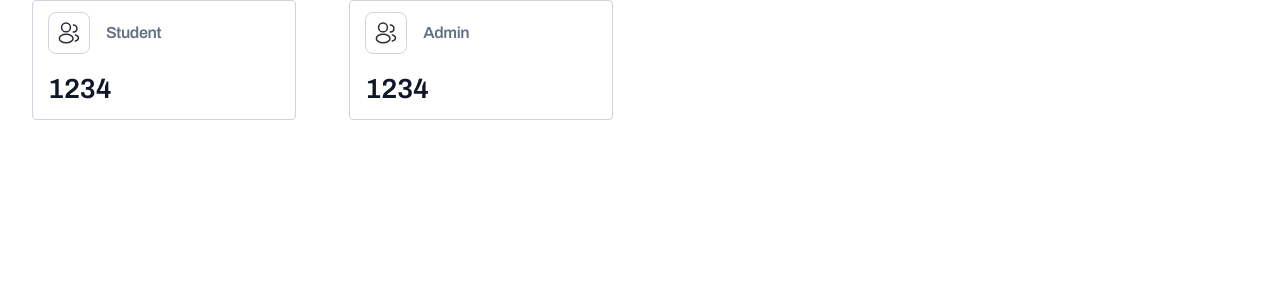
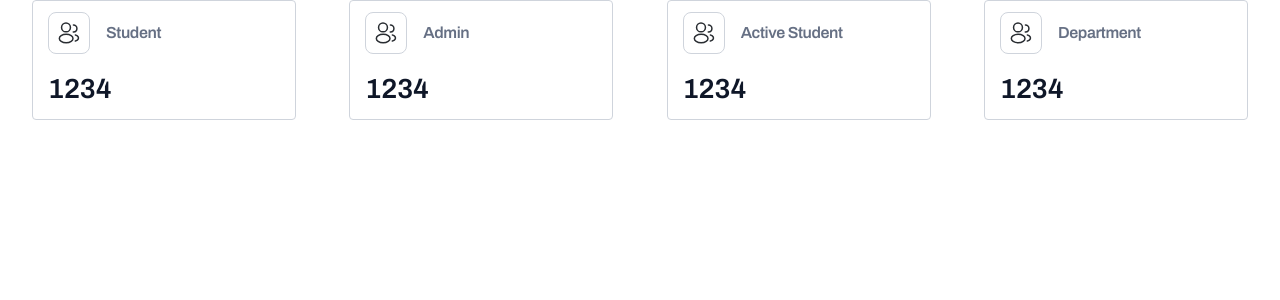
Before and after one commit to Nicocurtis16/Student-HelpDesk, an Angular app: page /dashboard in a window 1280 px wide. Shown: the top 300 px of the page. Built offline with nearby package versions, Linux system fonts and the light colour scheme.

Commit message:
update dashboard

```diff
--- a/src/app/Master-Dashboard/Layout/sidebar/sidebar.component.html
+++ b/src/app/Master-Dashboard/Layout/sidebar/sidebar.component.html
@@ -96,7 +96,7 @@
 
     <div class="h-[100%] w-screen ">
         <div class="h-[10%] w-[100%] mb-5"><app-top-panel></app-top-panel></div>
-        <div class="h-[87%] w-[100%] "><app-settings></app-settings></div>
+        <div class="h-[87%] w-[100%] "><app-dashboard-main></app-dashboard-main></div>
 
 
     </div>
--- a/src/app/Master-Dashboard/dashboard-main/dashboard-main.component.html
+++ b/src/app/Master-Dashboard/dashboard-main/dashboard-main.component.html
@@ -35,9 +35,43 @@
                 <div class="text-[#0f1728] text-[27.65px] font-semibold font-['Archivo'] leading-[34.56px]">1234</div>
             </div>
 
-        </div>        <div class="h-[120px] w-[264px] "></div>
-        <div class="h-[120px] w-[264px]"></div>
+        </div>
+        <div class="h-[120px] w-[264px] flex flex-col justify-between items-center border border-[#cfd4dc] rounded">
+            <div class="w-[232px] h-[43px]  mt-3 ">
+                <div class="h-10 justify-start items-center gap-4 inline-flex">
+                    <div class="p-2 bg-white rounded-lg border border-[#cfd4dc] justify-start items-start gap-2 flex">
+                        <div class="w-6 h-6 justify-center items-center flex">
+                            <div class="w-6 h-6 relative">
+                                <img src="../../../assets/profile-2user.svg" alt="">
+                            </div>
+                        </div>
+                    </div>
+                    <div class="text-[#667084] text-base font-semibold font-['Archivo'] leading-normal tracking-tight">Active Student</div>
+                </div>
+            </div>
+            <div class="w-[232px] h-[35px]  mb-3">
+                <div class="text-[#0f1728] text-[27.65px] font-semibold font-['Archivo'] leading-[34.56px]">1234</div>
+            </div>
 
+        </div>
+        <div class="h-[120px] w-[264px] flex flex-col justify-between items-center border border-[#cfd4dc] rounded">
+            <div class="w-[232px] h-[43px]  mt-3 ">
+                <div class="h-10 justify-start items-center gap-4 inline-flex">
+                    <div class="p-2 bg-white rounded-lg border border-[#cfd4dc] justify-start items-start gap-2 flex">
+                        <div class="w-6 h-6 justify-center items-center flex">
+                            <div class="w-6 h-6 relative">
+                                <img src="../../../assets/profile-2user.svg" alt="">
+                            </div>
+                        </div>
+                    </div>
+                    <div class="text-[#667084] text-base font-semibold font-['Archivo'] leading-normal tracking-tight">Department</div>
+                </div>
+            </div>
+            <div class="w-[232px] h-[35px]  mb-3">
+                <div class="text-[#0f1728] text-[27.65px] font-semibold font-['Archivo'] leading-[34.56px]">1234</div>
+            </div>
+
+        </div>
 
 
 
```
